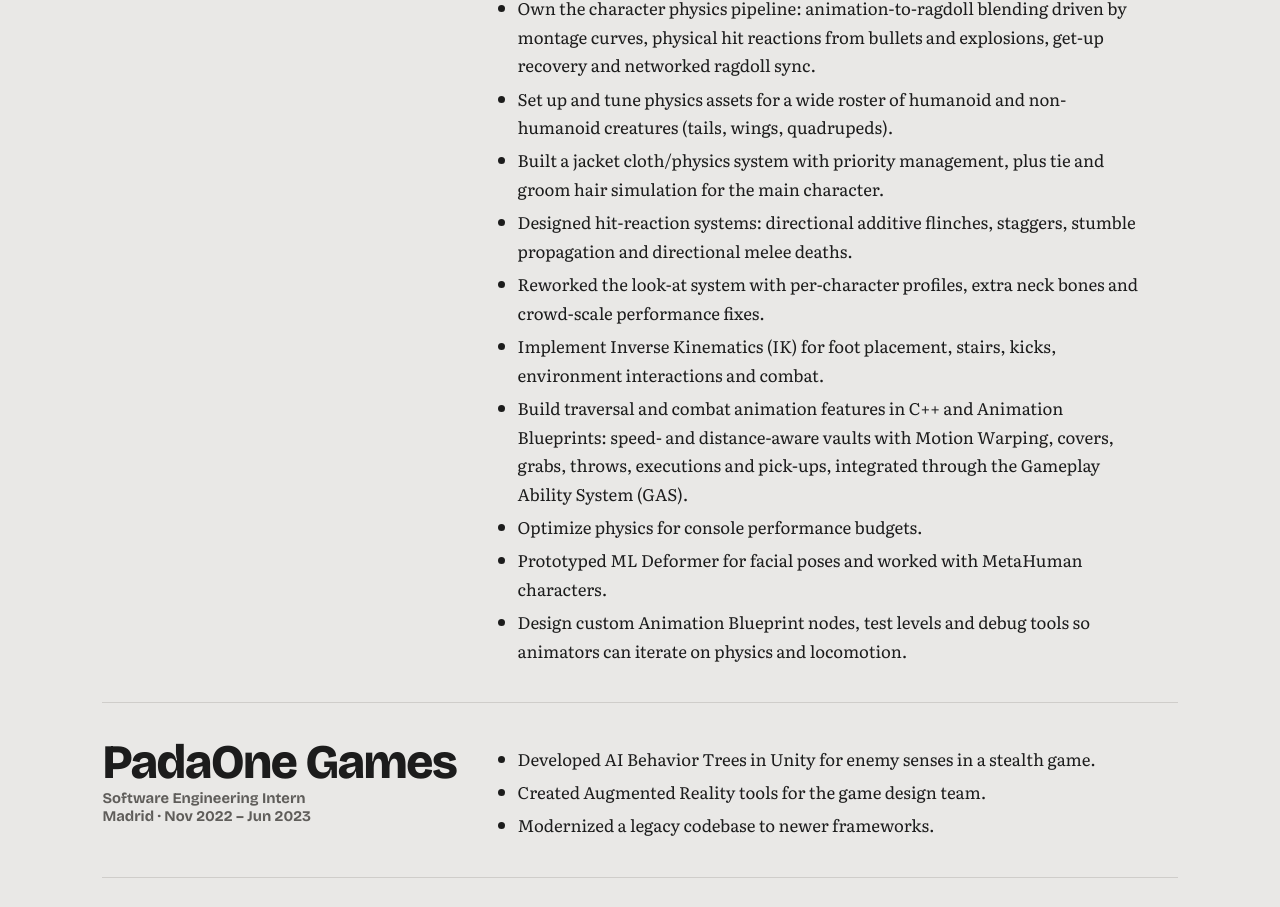
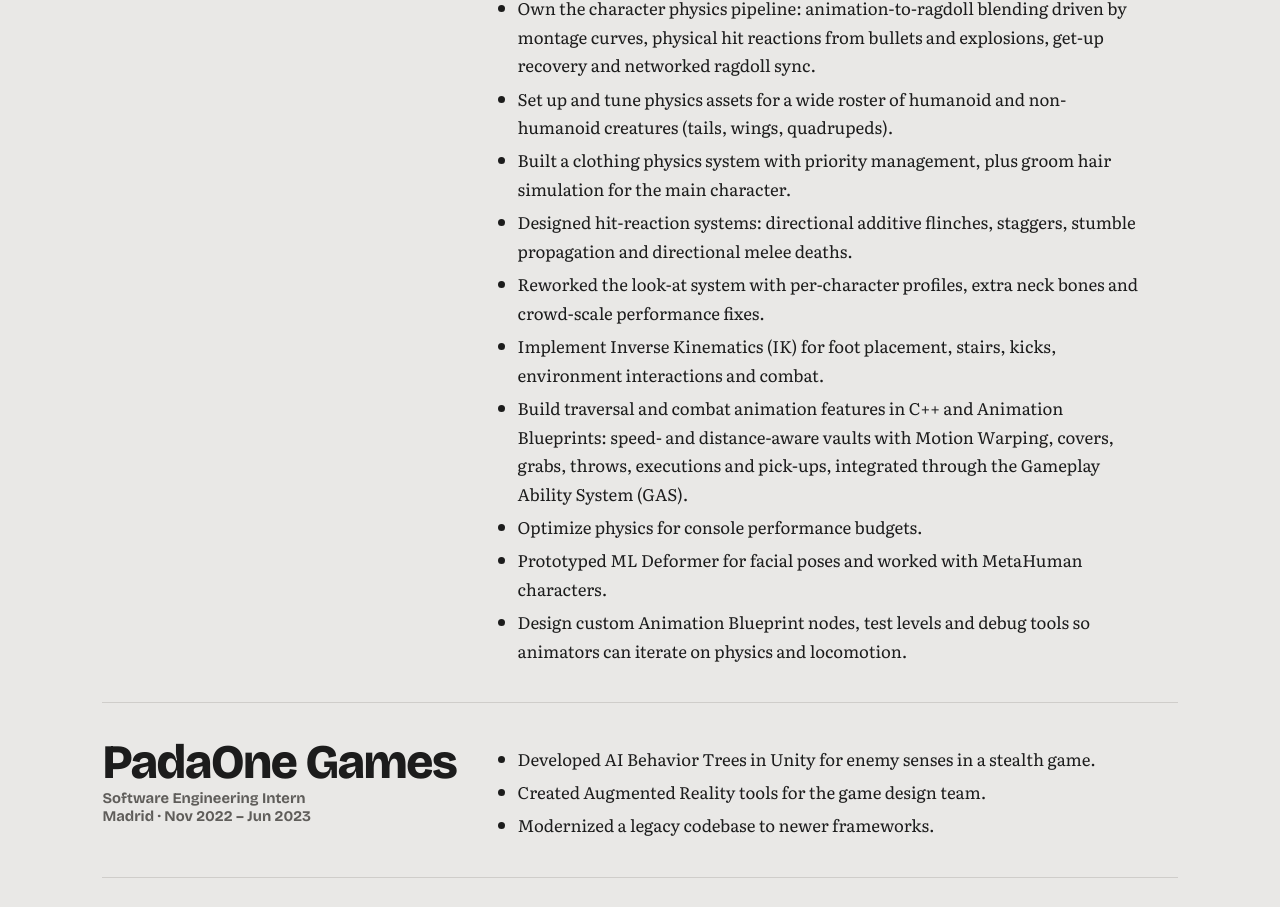
Before and after one commit to alvarocabrero/CV_AlvaroCabreroBarros, a plain HTML site: page index.html in a window 1280 px wide. Shown: the part 1670-2577 px from the top of the page. Drawn offline with Linux system fonts and the light colour scheme.

Commit message:
Describe clothing physics generally instead of naming specific garments
Co-Authored-By: Claude Opus 5.5 <noreply@anthropic.com>
Claude-Session: https://claude.ai/code/session_01BbBv3yL1bKdiQaiPCJG6oB

```diff
--- a/index.html
+++ b/index.html
@@ -73,7 +73,7 @@
       <li>Implemented core gameplay mechanics and enhanced visual animations on AAA projects, including <strong><a class="steam" href="https://store.steampowered.com/app/1967610/Turok_Origins/" data-steam="1967610" data-title="Turok: Origins">Turok: Origins</a></strong> (<a href="https://www.youtube.com/watch?v=_f3btFcO1CM">story trailer</a>, <a href="https://www.youtube.com/watch?v=rf-Hp_OI054">gameplay trailer</a>) and the <strong><a class="steam" href="https://store.steampowered.com/app/2947860/Untitled_John_Wick_Game/" data-steam="2947860" data-title="Untitled John Wick">Untitled John Wick</a></strong> game (<a href="https://www.youtube.com/watch?v=Ap5JlQ680E8">reveal trailer</a>).</li>
       <li>Own the character physics pipeline: animation-to-ragdoll blending driven by montage curves, physical hit reactions from bullets and explosions, get-up recovery and networked ragdoll sync.</li>
       <li>Set up and tune physics assets for a wide roster of humanoid and non-humanoid creatures (tails, wings, quadrupeds).</li>
-      <li>Built a jacket cloth/physics system with priority management, plus tie and groom hair simulation for the main character.</li>
+      <li>Built a clothing physics system with priority management, plus groom hair simulation for the main character.</li>
       <li>Designed hit-reaction systems: directional additive flinches, staggers, stumble propagation and directional melee deaths.</li>
       <li>Reworked the look-at system with per-character profiles, extra neck bones and crowd-scale performance fixes.</li>
       <li>Implement Inverse Kinematics (IK) for foot placement, stairs, kicks, environment interactions and combat.</li>
```
Also changed, not shown: cv/cv.html (+1 -1 lines), 1 other file.
